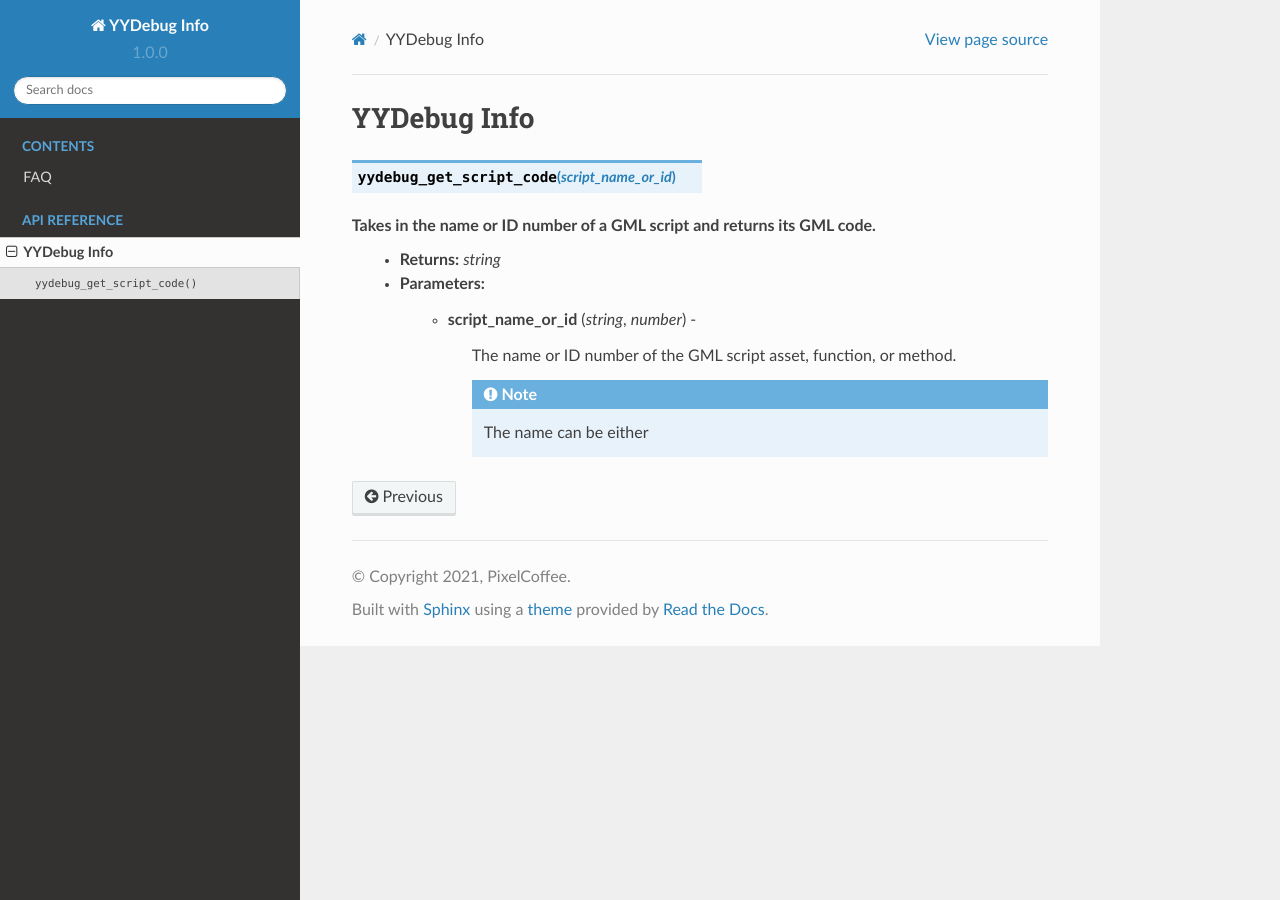
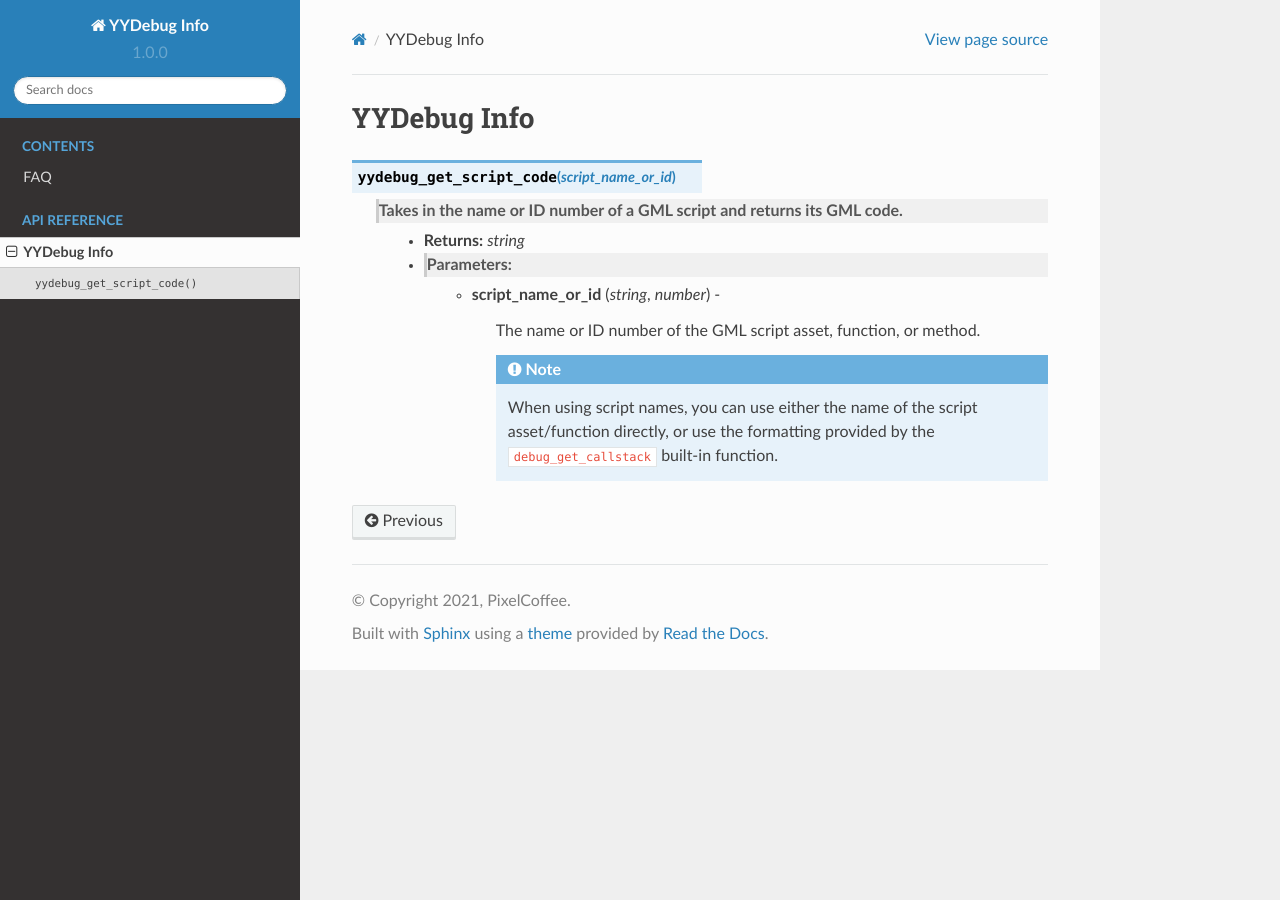
Before and after one commit to pixel-coffee/yydebuginfodocs, a Sphinx documentation site: the page built from docs/source/yydebug_info.rst, in a window 1280 px wide. Built offline with Sphinx 7.4.7 and the Read the Docs theme 2.0.0, drawn with Linux system fonts in a browser that asks for light colours.

Commit message:
Update yydebug_info.rst

```diff
--- a/docs/source/yydebug_info.rst
+++ b/docs/source/yydebug_info.rst
@@ -3,12 +3,13 @@ YYDebug Info
 
 .. py:function:: yydebug_get_script_code(script_name_or_id)
 
-Takes in the name or ID number of a GML script and returns its GML code.
-    * **Returns:** *string*
-    * **Parameters:**
-        * **script_name_or_id** (*string*, *number*) -
+   Takes in the name or ID number of a GML script and returns its GML code.
+       * **Returns:** *string*
+       * **Parameters:**
+           * **script_name_or_id** (*string*, *number*) -
 
-            The name or ID number of the GML script asset, function, or method.
+               The name or ID number of the GML script asset, function, or method.
 
-            .. note::
-               The name can be either
+               .. note::
+                  When using script names, you can use either the name of the script asset/function directly,
+                  or use the formatting provided by the ``debug_get_callstack`` built-in function.
```
